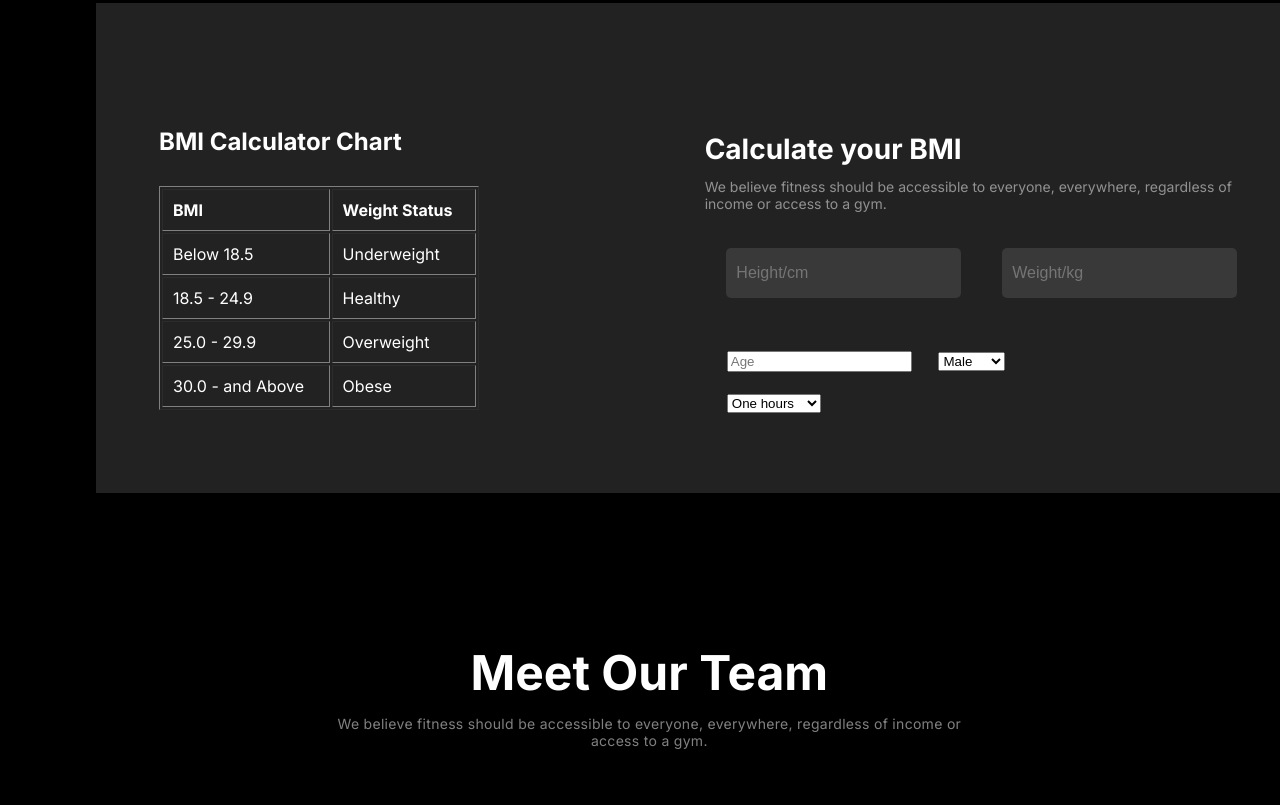
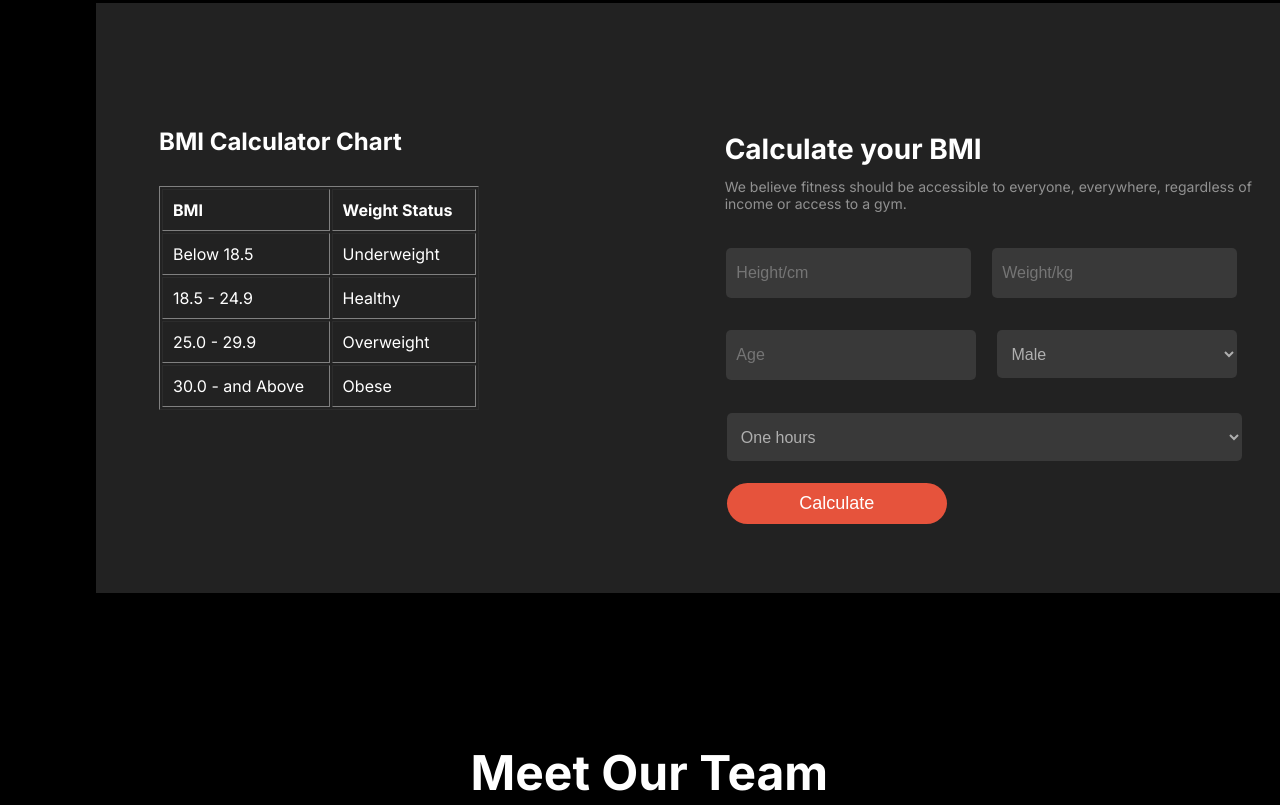
Before and after one commit to mohammademon393/Assignment-2, a plain HTML site: page index.html in a window 1280 px wide. Shown: the part 1960-2765 px from the top of the page. Drawn offline with Linux system fonts and the light colour scheme; files whose address does not match are found by name; a web font is replaced by a local one.

Commit message:
Modify Chellange part

```diff
--- a/Styels/styels.css
+++ b/Styels/styels.css
@@ -268,7 +268,7 @@ body{
 /* BMI Clalulator */
 .chellange{
     width: 1440px;
-    height: 490px;
+    height: 590px;
     background-color:#222222;
     margin:none;
 
@@ -323,6 +323,7 @@ body{
     font-size: 28px;
     font-weight: 900px;
     color: rgb(255, 255, 255);
+    padding-left: 20px;
 }
 .Calculate-BMI p{
     font-size: 14px;
@@ -330,6 +331,7 @@ body{
     color: rgba(255, 255, 255, 0.5);
     width: 577px;
     height: 48px;
+    padding-left: 20px;
 }
 
 .text-1{
@@ -346,7 +348,17 @@ body{
 .label-1{
     display: flex;
     justify-content:space-evenly;
-    gap: 20px;
+}
+.text-2{
+    height: 48px;
+    width: 515px;
+    background-color: rgba(255, 255, 255, 0.1);
+    font-size: 16px;
+    color:rgba(255, 255, 255, 0.6);
+    font-weight: 400px;
+    border: none;
+    padding-left: 10px;
+    border-radius: 5px;
 }
 
 /* Section-3  */
@@ -402,7 +414,7 @@ body{
     width: 442px;
     height: 175px;
     padding-top:70px;
-    padding-left: 190px;
+
 }
 
 .footer-item h1{
--- a/index.html
+++ b/index.html
@@ -146,25 +146,28 @@
                     <p>We believe fitness should be accessible to everyone, everywhere, regardless of income or access to a gym.</p>
 
                     <div>
-                        <label class="label-1" for="">
+                        <span class="label-1" for="">
                             <input class="text-1" placeholder="Height/cm" type="text">
                             <input class="text-1" placeholder="Weight/kg" type="text">
-                        </label> <br>
-                        <label for="">
-                            <input placeholder="Age" type="text">
-                            <select name="Sex" id="Sex">
+                        </span>
+                        <span class="label-1" for="">
+                            <input class="text-1" placeholder="Age" type="text">
+                            <select class="text-1" name="Sex" id="Sex">
                                 <option value="Male">Male</option>
                                 <option value="Female">Female</option>
                                 <option value="Other">Other</option>
                             </select>
-                        </label> <br>
-                        <label for="">
-                            <select name="Select an activity factor" id="Select an activity factor">
+                        </span>
+                        <span for="">
+                            <select class="text-2" name="Select an activity factor" id="Select an activity factor">
                                 <option value="One hours">One hours</option>
                                 <option value="Two hours">Two hours</option>
                                 <option value="Three hours">Three hours</option>
                             </select>
-                        </label>
+                        </span>
+                        <span>
+                            <button class="btn-primry" style="width: 220px;">Calculate</button>
+                        </span>
                     </div>
                 </div>
             </div>
```
